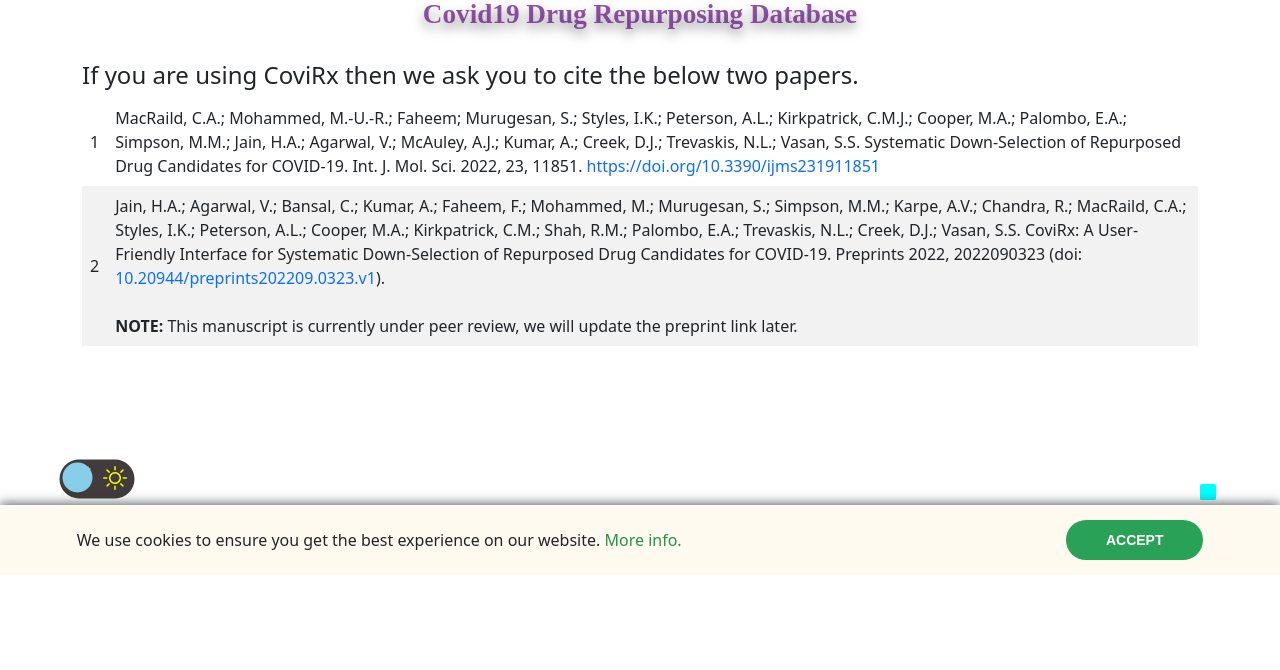
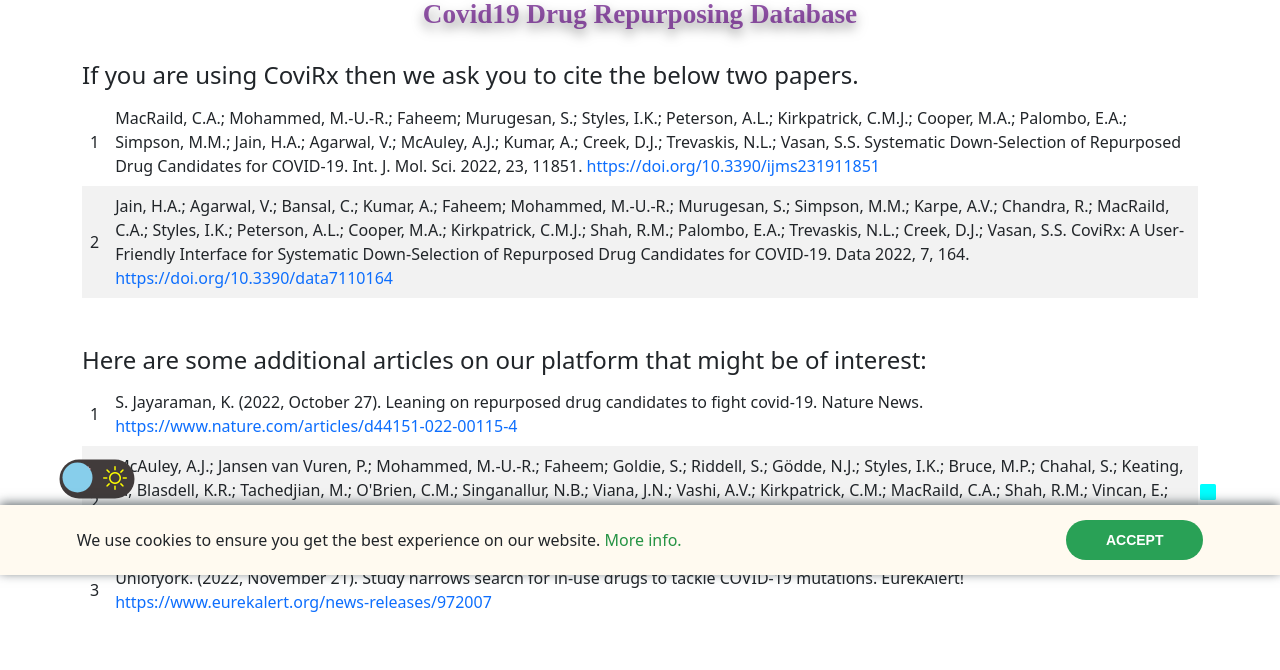
Before and after one commit to nepython/covirx, a Django app: page /cite in a window 1280 px wide. Shown: the part 225-895 px from the top of the page. Before the commit the page ends 800 px from the top, so only its background shows below. Run offline with Django 3.2, Linux system fonts and the light colour scheme; parts of the project's set-up code (start-up, migrations or seed data) failed here and were passed over; some libraries are stand-ins or nearby versions.

Commit message:
Update citations

```diff
--- a/CoviRx/templates/main/cite.html
+++ b/CoviRx/templates/main/cite.html
@@ -26,12 +26,42 @@
             <tr>
                 <td>2</td>
                 <td class="reference-content">
-                    Jain, H.A.; Agarwal, V.; Bansal, C.; Kumar, A.; Faheem, F.; Mohammed, M.; Murugesan, S.;
+                    Jain, H.A.; Agarwal, V.; Bansal, C.; Kumar, A.; Faheem; Mohammed, M.-U.-R.; Murugesan, S.;
                     Simpson, M.M.; Karpe, A.V.; Chandra, R.; MacRaild, C.A.; Styles, I.K.; Peterson, A.L.;
-                    Cooper, M.A.; Kirkpatrick, C.M.; Shah, R.M.; Palombo, E.A.; Trevaskis, N.L.; Creek, D.J.;
+                    Cooper, M.A.; Kirkpatrick, C.M.J.; Shah, R.M.; Palombo, E.A.; Trevaskis, N.L.; Creek, D.J.;
                     Vasan, S.S. CoviRx: A User-Friendly Interface for Systematic Down-Selection of Repurposed
-                    Drug Candidates for COVID-19. Preprints 2022, 2022090323 (doi: <a href="https://www.preprints.org/manuscript/202209.0323/v1">10.20944/preprints202209.0323.v1</a>).
-                    <br><br><b>NOTE: </b>This manuscript is currently under peer review, we will update the preprint link later.
+                    Drug Candidates for COVID-19. Data 2022, 7, 164. <a href="https://doi.org/10.3390/data7110164">https://doi.org/10.3390/data7110164</a>
+                </td>
+            </tr>
+        </table>
+    </div>
+    <br><br>
+    <h4>Here are some additional articles on our platform that might be of interest:</h4>
+    <div class="table-responsive">
+        <table id="references">
+            <tr>
+                <td>1</td>
+                <td class="reference-content">
+                    S. Jayaraman, K. (2022, October 27). Leaning on repurposed drug candidates to fight covid-19. Nature News.
+                    <a href="https://www.nature.com/articles/d44151-022-00115-4">https://www.nature.com/articles/d44151-022-00115-4</a>
+                </td>
+            </tr>
+            <tr>
+                <td>2</td>
+                <td class="reference-content">
+                    McAuley, A.J.; Jansen van Vuren, P.; Mohammed, M.-U.-R.; Faheem; Goldie, S.; Riddell, S.;
+                    Gödde, N.J.; Styles, I.K.; Bruce, M.P.; Chahal, S.; Keating, S.; Blasdell, K.R.;
+                    Tachedjian, M.; O'Brien, C.M.; Singanallur, N.B.; Viana, J.N.; Vashi, A.V.; Kirkpatrick, C.M.;
+                    MacRaild, C.A.; Shah, R.M.; Vincan, E.; Athan, E.; Creek, D.J.; Trevaskis, N.L.; Murugesan, S.;
+                    Kumar, A.; Vasan, S.S. Use of Human Lung Tissue Models for Screening of Drugs against
+                    SARS-CoV-2 Infection. Viruses 2022, 14, 2417. <a href="https://doi.org/10.3390/v14112417">https://doi.org/10.3390/v14112417</a>
+                </td>
+            </tr>
+            <tr>
+                <td>3</td>
+                <td class="reference-content">
+                    Uniofyork. (2022, November 21). Study narrows search for in-use drugs to tackle COVID-19 mutations. EurekAlert!
+                    <a href="https://www.eurekalert.org/news-releases/972007">https://www.eurekalert.org/news-releases/972007</a>
                 </td>
             </tr>
         </table>
```
